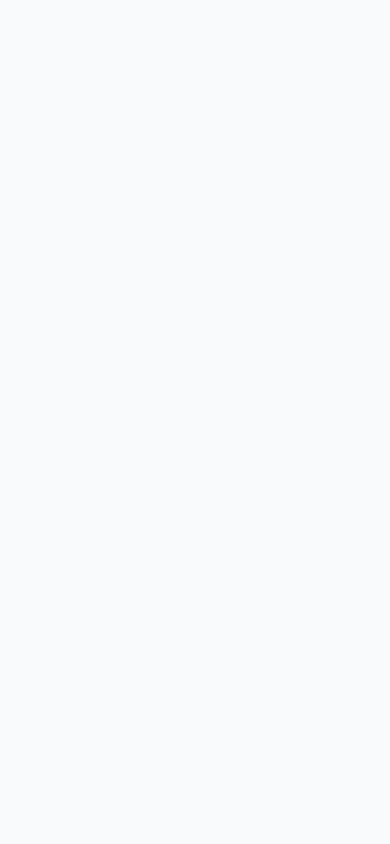
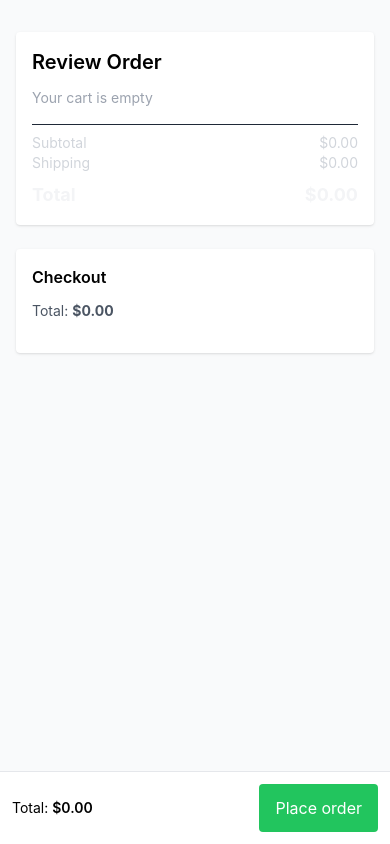
Before and after one commit to sisovin/vite-react-mpos, a React (Vite) app in the folder frontend/: page /place-order in a window 390 px wide. Before the commit this address had no page. Built offline with nearby package versions, Linux system fonts and the light colour scheme.

Commit message:
feat(place-order): add mobile-first PlaceOrder page and route

```diff
--- a/frontend/src/App.jsx
+++ b/frontend/src/App.jsx
@@ -8,6 +8,7 @@ import Signup from './pages/Signup'
 import Dashboard from './pages/Dashboard'
 import Checkout from './pages/Checkout'
 import ProductsDashboard from './pages/ProductsDashboard'
+import PlaceOrder from './pages/PlaceOrder'
 
 export default function App() {
   return (
@@ -22,6 +23,7 @@ export default function App() {
           <Route path="/dashboard" element={<Dashboard />} />
           <Route path="/pos" element={<ProductsDashboard />} />
           <Route path="/checkout" element={<Checkout />} />
+          <Route path="/place-order" element={<PlaceOrder />} />
         </Routes>
       </div>
       </ErrorBoundary>
--- a/frontend/src/components/CartSummary.jsx
+++ b/frontend/src/components/CartSummary.jsx
@@ -29,8 +29,8 @@ export default function CartSummary() {
           <button className="px-3 py-2 bg-blue-600 text-white rounded" onClick={() => setIsOpen(true)}>Cart ({items.length})</button>
           <div className="text-sm">Total: <span className="font-semibold">${total.toFixed(2)}</span></div>
         </div>
-        <div>
-          <button className={`px-4 py-2 rounded ${items.length ? 'bg-green-500 text-white' : 'bg-gray-300 text-gray-600 cursor-not-allowed'}`} onClick={() => { if (items.length) { setIsOpen(false); navigate('/checkout') } }} disabled={!items.length}>Checkout</button>
+          <div>
+          <button className={`px-4 py-2 rounded ${items.length ? 'bg-green-500 text-white' : 'bg-gray-300 text-gray-600 cursor-not-allowed'}`} onClick={() => { if (items.length) { setIsOpen(false); navigate('/place-order') } }} disabled={!items.length}>Checkout</button>
         </div>
       </div>
 
@@ -80,8 +80,8 @@ export default function CartSummary() {
 
         <div className="mt-4 border-t border-gray-800 pt-3">
           <div className="flex items-center justify-between font-bold text-lg text-white">Total<span className="text-gray-100">${total.toFixed(2)}</span></div>
-          <div className="mt-3 space-x-2">
-            <button className="px-3 py-2 bg-green-500 text-white rounded" onClick={() => navigate('/checkout')}>Checkout</button>
+            <div className="mt-3 space-x-2">
+            <button className="px-3 py-2 bg-green-500 text-white rounded" onClick={() => navigate('/place-order')}>Checkout</button>
             <button className="px-3 py-2 bg-red-500 text-white rounded" onClick={clear}>Clear</button>
           </div>
         </div>
--- /dev/null
+++ b/frontend/src/pages/PlaceOrder.jsx
@@ -0,0 +1,78 @@
+import React, { useState } from 'react'
+import CheckoutForm from '../components/CheckoutForm'
+import OrderSummary from '../components/OrderSummary'
+import { useCart } from '../context/CartContext'
+import { useNavigate } from 'react-router-dom'
+
+function Modal({ children, onClose }) {
+  return (
+    <div className="fixed inset-0 z-50 flex items-end md:items-center justify-center">
+      <div className="fixed inset-0 bg-black/40" onClick={onClose} />
+      <div className="bg-white w-full md:w-3/5 rounded-t-lg md:rounded-lg p-4 md:p-6 z-50">
+        {children}
+      </div>
+    </div>
+  )
+}
+
+export default function PlaceOrder() {
+  const { items, clear } = useCart()
+  const navigate = useNavigate()
+  const [loading, setLoading] = useState(false)
+  const [success, setSuccess] = useState(null)
+  const [formOpen, setFormOpen] = useState(false)
+
+  async function placeOrder(payload) {
+    setLoading(true)
+    try {
+      const res = await fetch('/api/checkout', { method: 'POST', headers: { 'Content-Type': 'application/json' }, body: JSON.stringify({ items, ...payload }) })
+      const json = await res.json()
+      if (json.ok) {
+        setSuccess(json)
+        clear()
+        setTimeout(() => { navigate('/dashboard') }, 1500)
+      } else {
+        alert('Checkout failed')
+      }
+    } catch (err) {
+      console.error(err)
+      alert('Checkout failed')
+    } finally { setLoading(false) }
+  }
+
+  const total = items.reduce((s, i) => s + (Number(i.price) || 0) * (i.qty || 1), 0)
+
+  return (
+    <div className="min-h-screen bg-gray-50 py-8 px-4">
+      <div className="max-w-4xl mx-auto grid grid-cols-1 md:grid-cols-3 gap-6">
+        <div className="md:col-span-2 bg-white p-4 rounded shadow">
+          <h2 className="text-xl font-semibold mb-3">Review Order</h2>
+          <OrderSummary />
+          {success && <div className="mt-4 p-3 bg-green-50 border border-green-200 text-green-700 rounded">Order placed! Total: ${success.total}</div>}
+        </div>
+        <aside className="md:col-span-1 bg-white p-4 rounded shadow">
+          <h3 className="font-semibold mb-3">Checkout</h3>
+          <div className="text-sm text-gray-600 mb-4">Total: <span className="font-bold">${total.toFixed(2)}</span></div>
+          <div className="hidden md:block">
+            <CheckoutForm onSubmit={placeOrder} submitting={loading} />
+          </div>
+        </aside>
+      </div>
+
+      {/* Mobile sticky footer */}
+      <div className="md:hidden fixed bottom-0 left-0 right-0 z-50 bg-white border-t p-3 flex items-center justify-between gap-3">
+        <div className="text-sm">Total: <span className="font-semibold">${total.toFixed(2)}</span></div>
+        <div>
+          <button onClick={() => setFormOpen(true)} className={`px-4 py-3 bg-green-500 text-white rounded`}>{loading ? 'Placing...' : 'Place order'}</button>
+        </div>
+      </div>
+
+      {formOpen && (
+        <Modal onClose={() => setFormOpen(false)}>
+          <h3 className="text-lg font-semibold mb-3">Place Order</h3>
+          <CheckoutForm onSubmit={(f) => { setFormOpen(false); placeOrder(f) }} submitting={loading} />
+        </Modal>
+      )}
+    </div>
+  )
+}
```
